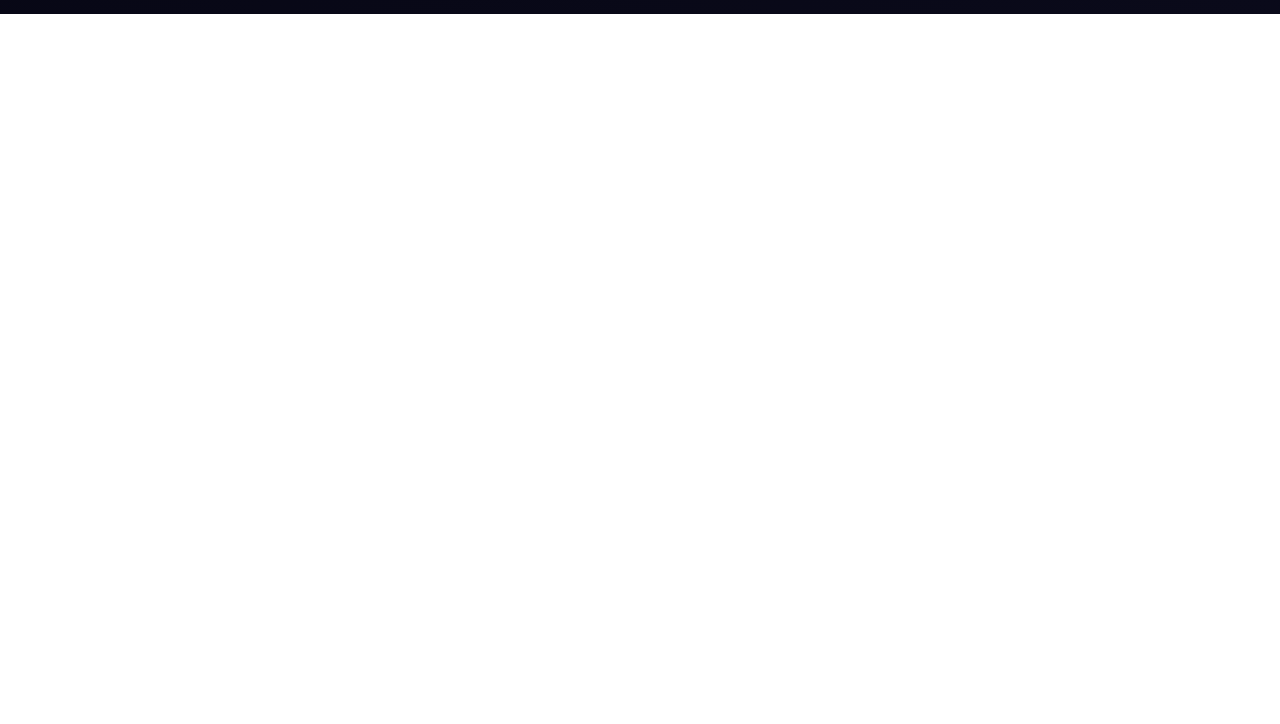
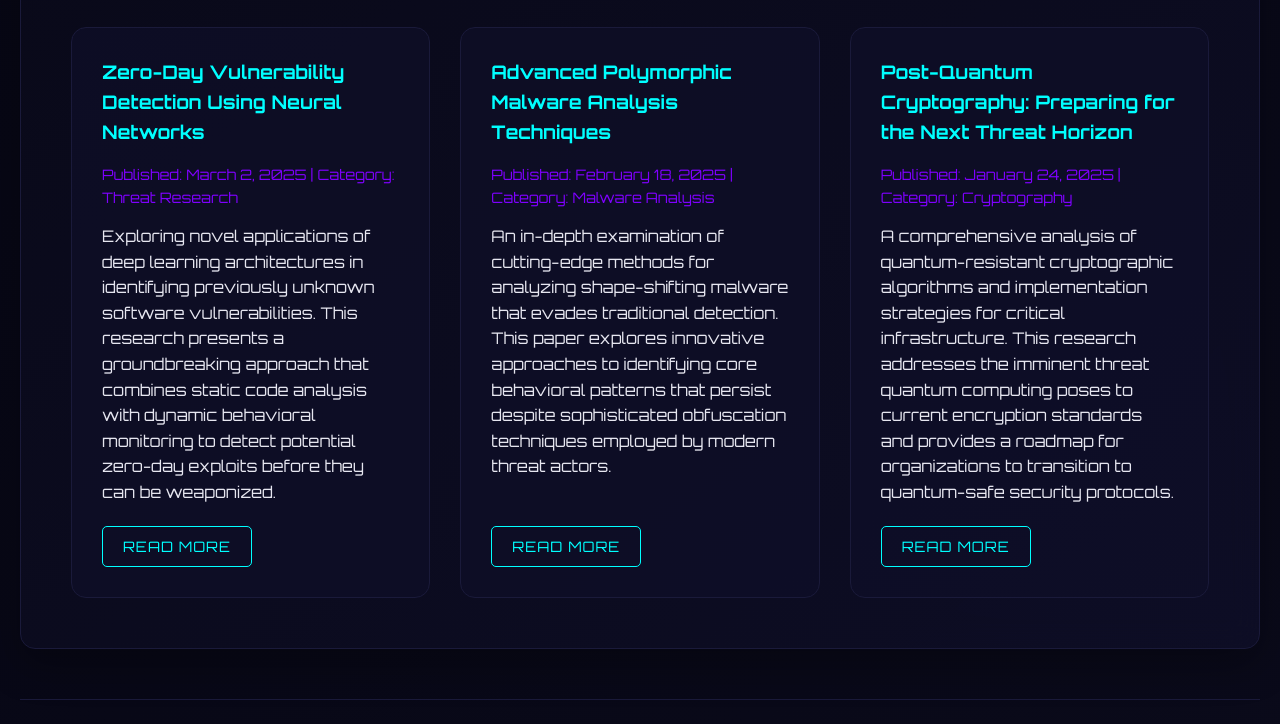
Before and after one commit to SatyamSingh8449/Portfolio, a plain HTML site: page index.html in a window 1280 px wide. Shown: the part 1727-2451 px from the top of the page. Before the commit the page ends 1741 px from the top, so only its background shows below. Drawn offline with Linux system fonts and the light colour scheme.

Commit message:
Added reseach index.html

```diff
--- a/index.html
+++ b/index.html
@@ -183,6 +183,66 @@
             color: var(--text-accent);
             margin-bottom: 15px;
         }
+        .blog-card {
+            background: rgba(15, 15, 40, 0.7);
+            border: 1px solid var(--border-color);
+            border-radius: 15px;
+            padding: 30px;
+            transition: all 0.4s ease;
+            position: relative;
+            overflow: hidden;
+            display: flex;
+            flex-direction: column;
+        }
+        .blog-card::before {
+            content: '';
+            position: absolute;
+            top: -50%;
+            left: -50%;
+            width: 200%;
+            height: 200%;
+            background: radial-gradient(circle at center,
+                rgba(0, 255, 255, 0.1) 0%,
+                transparent 70%);
+            opacity: 0;
+            transition: opacity 0.4s ease;
+        }
+        .blog-card:hover::before {
+            opacity: 1;
+        }
+        .blog-card:hover {
+            transform: translateY(-15px);
+            box-shadow: 0 20px 40px rgba(0, 255, 255, 0.1);
+        }
+        .blog-card h3 {
+            color: var(--text-accent);
+            margin-bottom: 15px;
+        }
+        .blog-meta {
+            color: var(--accent-secondary);
+            font-size: 0.9em;
+            margin-bottom: 15px;
+        }
+        .blog-excerpt {
+            margin-bottom: 20px;
+            flex-grow: 1;
+        }
+        .read-more {
+            align-self: flex-start;
+            color: var(--text-accent);
+            text-decoration: none;
+            border: 1px solid var(--text-accent);
+            padding: 8px 20px;
+            border-radius: 5px;
+            transition: all 0.3s ease;
+            font-size: 0.9em;
+            text-transform: uppercase;
+            letter-spacing: 1px;
+        }
+        .read-more:hover {
+            background-color: var(--text-accent);
+            color: var(--bg-primary);
+        }
         .social-links {
             display: flex;
             justify-content: center;
@@ -273,6 +333,36 @@
             </div>
         </section>
 
+        <section id="research" class="section">
+            <h2 class="section-title">Research & Publications</h2>
+            <div class="project-grid">
+                <div class="blog-card">
+                    <h3>Zero-Day Vulnerability Detection Using Neural Networks</h3>
+                    <div class="blog-meta">Published: March 2, 2025 | Category: Threat Research</div>
+                    <div class="blog-excerpt">
+                        <p>Exploring novel applications of deep learning architectures in identifying previously unknown software vulnerabilities. This research presents a groundbreaking approach that combines static code analysis with dynamic behavioral monitoring to detect potential zero-day exploits before they can be weaponized.</p>
+                    </div>
+                    <a href="#" class="read-more">Read More</a>
+                </div>
+                <div class="blog-card">
+                    <h3>Advanced Polymorphic Malware Analysis Techniques</h3>
+                    <div class="blog-meta">Published: February 18, 2025 | Category: Malware Analysis</div>
+                    <div class="blog-excerpt">
+                        <p>An in-depth examination of cutting-edge methods for analyzing shape-shifting malware that evades traditional detection. This paper explores innovative approaches to identifying core behavioral patterns that persist despite sophisticated obfuscation techniques employed by modern threat actors.</p>
+                    </div>
+                    <a href="#" class="read-more">Read More</a>
+                </div>
+                <div class="blog-card">
+                    <h3>Post-Quantum Cryptography: Preparing for the Next Threat Horizon</h3>
+                    <div class="blog-meta">Published: January 24, 2025 | Category: Cryptography</div>
+                    <div class="blog-excerpt">
+                        <p>A comprehensive analysis of quantum-resistant cryptographic algorithms and implementation strategies for critical infrastructure. This research addresses the imminent threat quantum computing poses to current encryption standards and provides a roadmap for organizations to transition to quantum-safe security protocols.</p>
+                    </div>
+                    <a href="#" class="read-more">Read More</a>
+                </div>
+            </div>
+        </section>
+
         <footer>
             <div class="social-links">
                 <a href="https://github.com/SatyamSingh8449" target="_blank"><i class="fab fa-github"></i></a>
```
